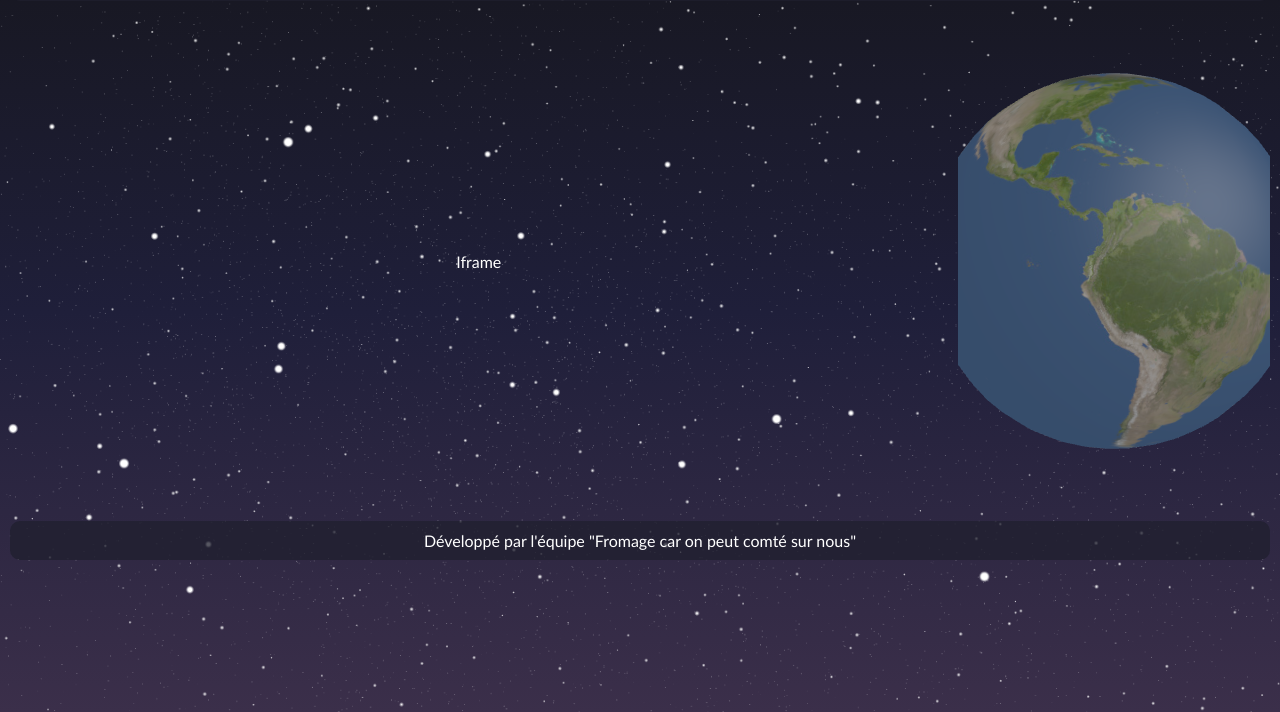
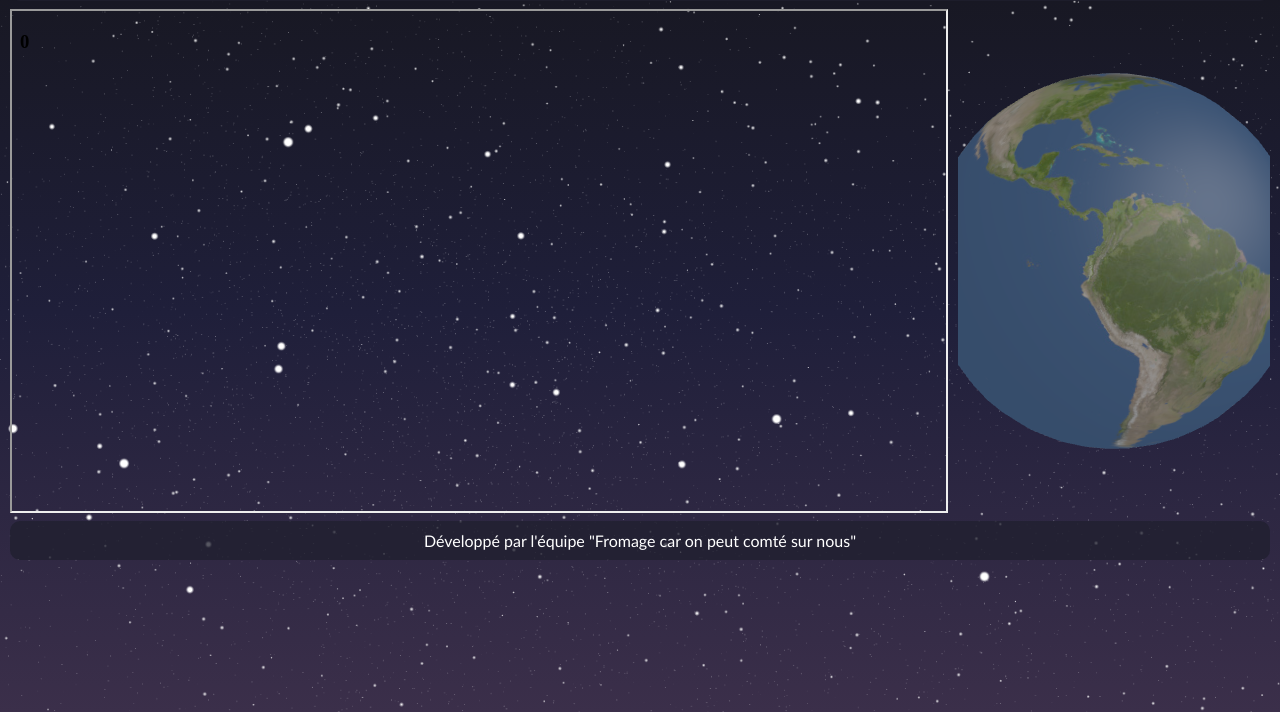
Before and after one commit to Maxeuh/nuit-de-l-info-2023, a plain HTML site: page index.html in a window 1280 px wide. Shown: the part 88-800 px from the top of the page. Drawn offline with nearby package versions, Linux system fonts and the light colour scheme; no server answers; animation ran at ten frames a second.

Commit message:
correction merge

```diff
--- a/index.html
+++ b/index.html
@@ -15,7 +15,7 @@
             </div>
         </header>
         <div class="content">
-            <div class="jeu">Iframe</div>
+            <div class="jeu"><iframe src="questionnaire.html"></iframe></div>
             <div class="score">
                 <div id="planet"></div>
             </div>
```
